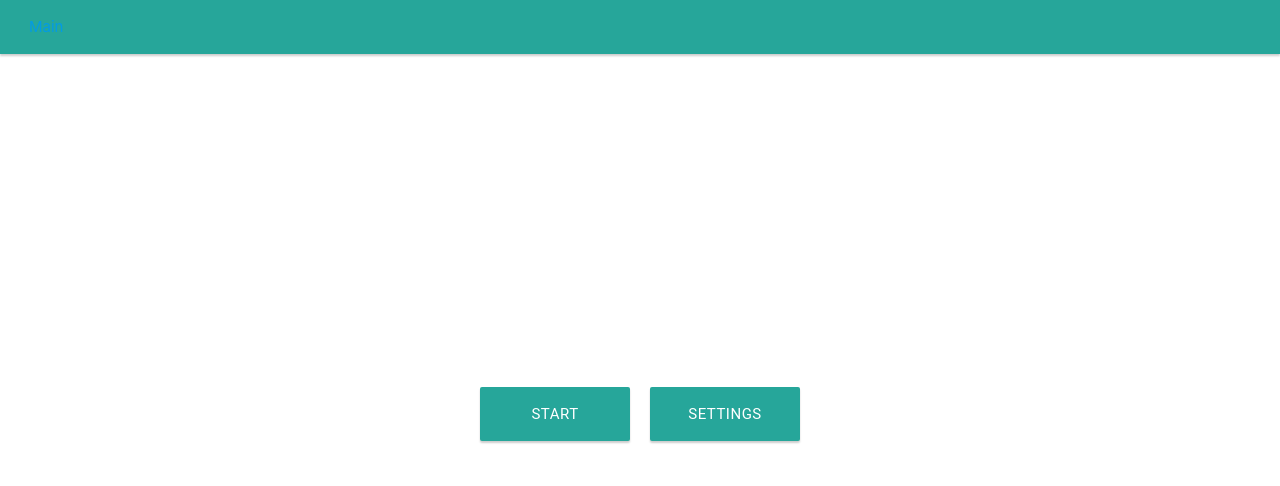
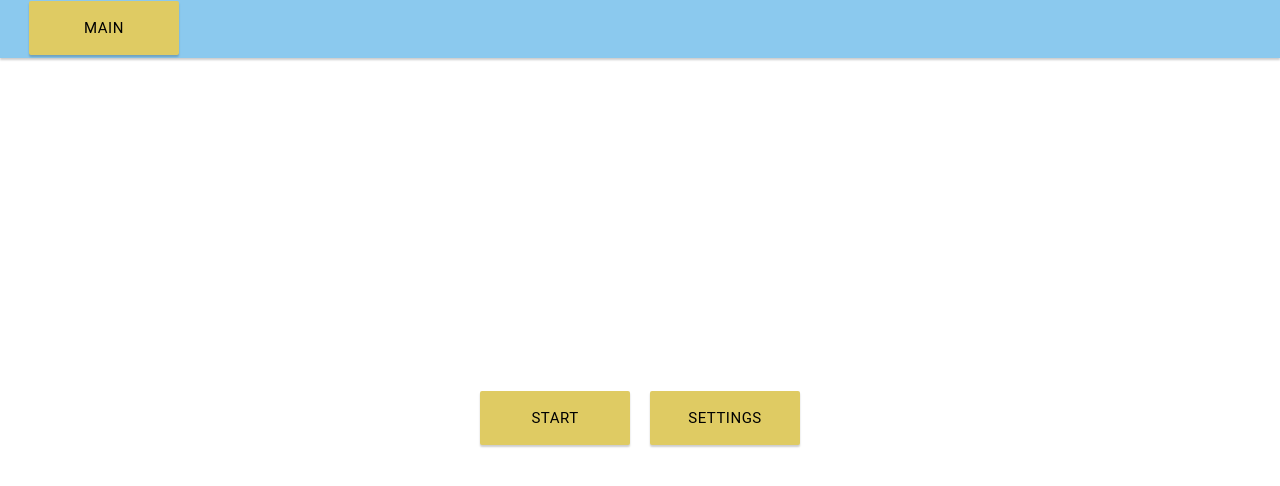
Before and after one commit to Ekaterina1994/quiz, a React (Create React App) app in the folder client/: page / in a window 1280 px wide. Shown: the top 486 px of the page. Built offline with nearby package versions, Linux system fonts and the light colour scheme.

Commit message:
#17-Recreate components/use button component

```diff
--- a/client/src/app/component/button/Button.module.scss
+++ b/client/src/app/component/button/Button.module.scss
@@ -13,8 +13,8 @@
   font-size: $font_size_button;
   padding: $padding_button;
   text-decoration: none;
-  color: $color_text_additional;
-  background-color: $main_color;
+  color: $color_text_main;
+  background-color: $btn_color;
   text-align: center;
   letter-spacing: $letter-spacing;
   border: none;
--- a/client/src/app/component/button/Button.tsx
+++ b/client/src/app/component/button/Button.tsx
@@ -1,11 +1,16 @@
 import React from "react";
 import clsx from "clsx";
-import styles from "src/app/component/Button.module.scss";
+import styles from "src/app/component/button/Button.module.scss";
+
+interface IButton {
+  name: string;
+  handleClick: any;
+}
 
 /**
  * Button component
  */
-const Button: React.FC = () => {
+const Button: React.FC<IButton> = (props: IButton) => {
   const btnClassName = clsx(styles.btn);
 
   return (
@@ -13,8 +18,9 @@ const Button: React.FC = () => {
       <button
         className={btnClassName}
         type="button"
+        onClick={props.handleClick}
       >
-        Button
+        {props.name}
       </button>
     </div>
   );
--- a/client/src/app/component/header/Header.module.scss
+++ b/client/src/app/component/header/Header.module.scss
@@ -1,7 +1,7 @@
 @import "src/index.scss";
 
 .header {
-  height: $height_button;
+  height: $height_header;
   width: $width_header;
   line-height: $line-height;
   padding: $padding_button;
--- a/client/src/app/component/header/Header.tsx
+++ b/client/src/app/component/header/Header.tsx
@@ -2,6 +2,7 @@ import React from "react";
 import {NavLink} from "react-router-dom";
 import clsx from "clsx";
 import styles from "src/app/component/header/Header.module.scss";
+import btnStyles from "src/app/component/button/Button.module.scss";
 
 const MAIN_PATH = "/";
 
@@ -10,10 +11,11 @@ const MAIN_PATH = "/";
  */
 const Header: React.FC = () => {
   const headerClassName = clsx(styles.header);
+  const btnClassName = clsx(btnStyles.btn);
 
   return (
     <header className={headerClassName}>
-      <NavLink to={MAIN_PATH}>Main</NavLink>
+      <NavLink className={btnClassName} to={MAIN_PATH}>Main</NavLink>
     </header>
   );
 };
--- a/client/src/app/component/questions/Questions.tsx
+++ b/client/src/app/component/questions/Questions.tsx
@@ -1,5 +1,6 @@
 import React from "react";
-import styles from "src/app/component/button/Button.module.scss";
+import Button from "src/app/component/button/Button";
+import Paragraph from "src/app/component/paragraph/Paragraph";
 import useHooks from "./UseHooks";
 
 /**
@@ -17,7 +18,7 @@ const Questions: React.FC = () => {
   if (question) {
     if (questionIndex < question.length) {
       return (
-        <div>
+        <>
           <label><h3>{question[questionIndex]?.question}</h3></label>
           {question[questionIndex]?.choices.map((c: string) => {
             return (
@@ -36,40 +37,18 @@ const Questions: React.FC = () => {
               </h5>
             );
           })}
-
-          <button
-            className={styles.btn}
-            type="button"
-            onClick={methods.submit}
-          >
-            check
-          </button>
-
-          <p>
-            score:
-            {score}
-          </p>
-        </div>
+          <Button name="Check" handleClick={methods.submit} />
+          <Paragraph text={`score: ${score}`} />
+        </>
       );
     }
   }
 
   return (
-    <form>
-      <div>
-        <button
-          className={styles.btn}
-          type="button"
-          onClick={methods.restart}
-        >
-          Restart
-        </button>
-      </div>
-      <h5>
-        score:
-        {score}
-      </h5>
-    </form>
+    <>
+      <Button name="Restart" handleClick={methods.restart} />
+      <Paragraph text={`score: ${score}`} />
+    </>
   );
 };
 
--- a/client/src/app/logic/mainPage/MainPage.tsx
+++ b/client/src/app/logic/mainPage/MainPage.tsx
@@ -10,12 +10,12 @@ import {QUIZ_PATH, SETTINGS_PATH} from "src/app/App";
  */
 const MainPage: React.FC = () => {
   const mainClassName = clsx(styles.main);
-  const btnStartClassName = clsx(btnStyles.btnStart, btnStyles.btn);
+  const btnClassName = clsx(btnStyles.btn);
 
   return (
     <main className={mainClassName}>
-      <NavLink className={btnStartClassName} to={QUIZ_PATH}>Start</NavLink>
-      <NavLink className={btnStartClassName} to={SETTINGS_PATH}>Settings</NavLink>
+      <NavLink className={btnClassName} to={QUIZ_PATH}>Start</NavLink>
+      <NavLink className={btnClassName} to={SETTINGS_PATH}>Settings</NavLink>
     </main>
   );
 };
--- a/client/src/index.scss
+++ b/client/src/index.scss
@@ -19,15 +19,17 @@ $h1_margin: 2.8rem 0 1.68rem 0 !default;
 
 $h1_lineheight: 110% !default;
 
-$main_color: #26a69a;
+$main_color: #8BC9EE;
 $background_color: #fff !default;
 $color_text_main: #000 !default;
 $color_text_additional: #fff !default;
 $color_text_paragraph: rgba(0, 0, 0, 0.87);
-$color_hover_link: #21867c;
+$btn_color: #DFCB63;
+$color_hover_link: #b1a253;
 $color_switch: #ccc;
 
 $width_header: 100%;
+$height_header: 58px;
 $width_button: 150px;
 $height_button: 54px;
 $line-height: 54px;
```
